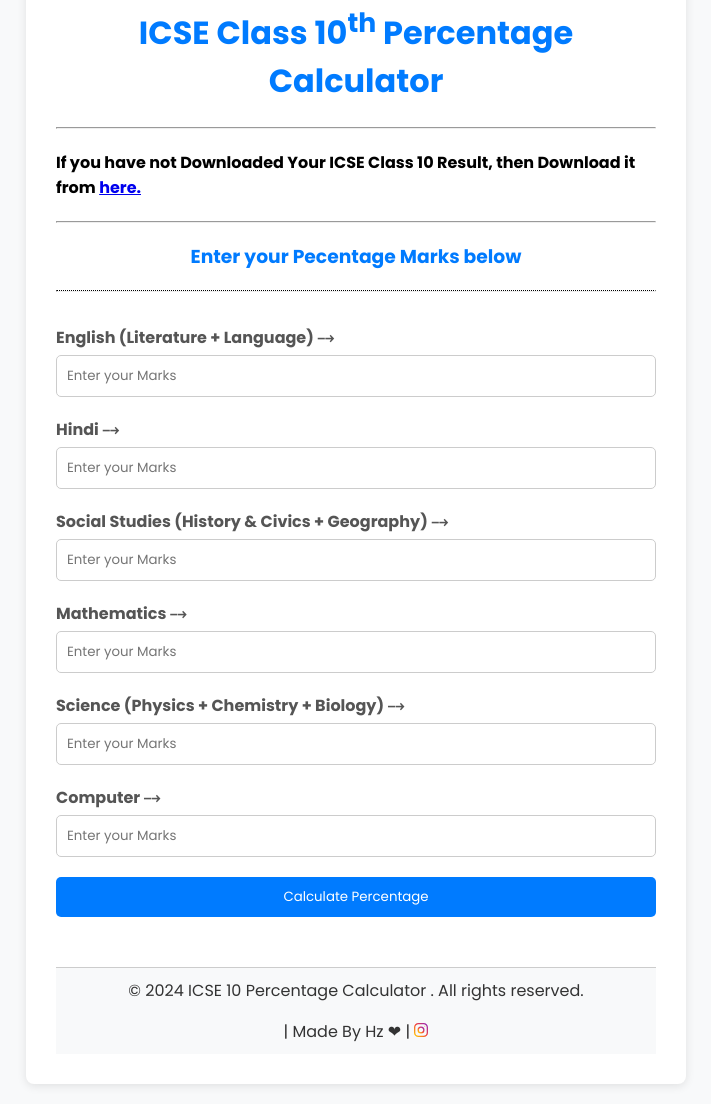
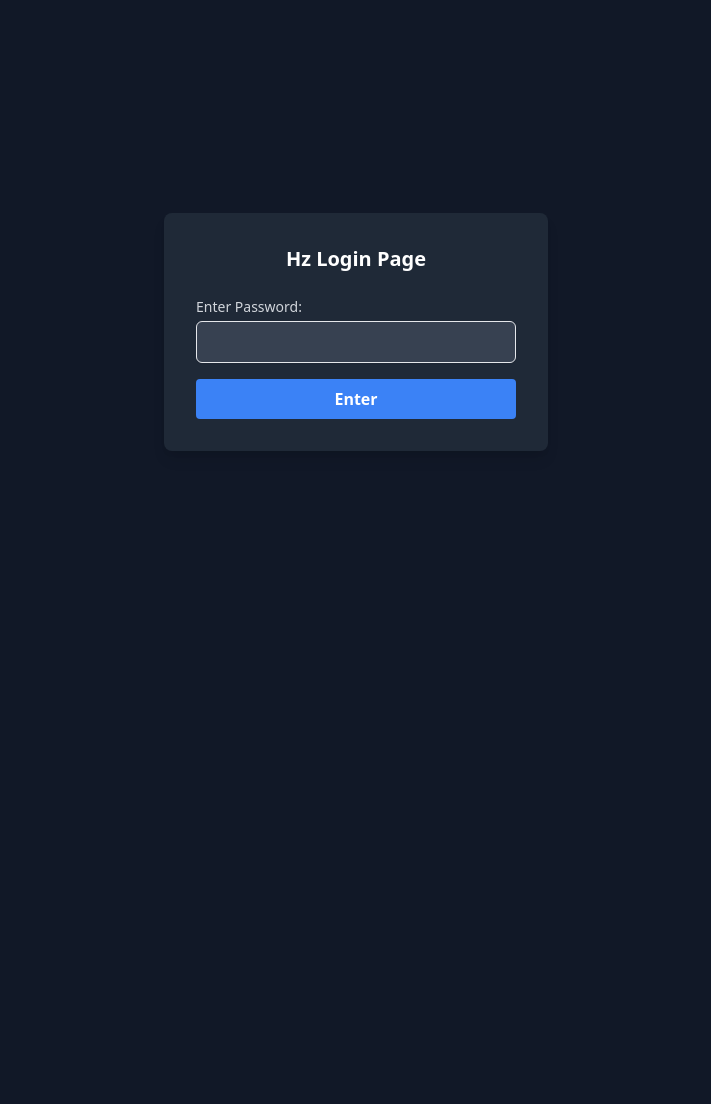
Before and after one commit to hz-projects/icse-percentage-calculator, a plain HTML site: page index.html in a window 1280 px wide. Shown: the part 68-1172 px from the top of the page, without its empty margins (284-995 px from the left). After the commit the page ends 800 px from the top, so only its background shows below. Drawn offline with nearby package versions, Linux system fonts and the light colour scheme.

Commit message:
Update index.html

```diff
--- a/index.html
+++ b/index.html
@@ -1,124 +1,38 @@
 <!DOCTYPE html>
-<html lang="en"> <!-- Specify the primary language of your document -->
-
+<html lang="en">
 <head>
     <meta charset="UTF-8">
     <meta name="viewport" content="width=device-width, initial-scale=1.0">
-    <!-- HTML Meta Tags -->
-<title>ICSE 10 Percentage Calculator</title>
-    <link href="https://fonts.googleapis.com/css2?family=Poppins:wght@300;400;500;600;700&display=swap" rel="stylesheet">
-    <link rel="stylesheet" type="text/css" href="styles.css">
-<meta name="description" content="Calculate your ICSE 10th grade percentage with our user-friendly calculator.">
+    <title>Hz Login Page</title>
+    <link href="https://cdn.jsdelivr.net/npm/tailwindcss@2.2.19/dist/tailwind.min.css" rel="stylesheet">
+</head>
+<body class="bg-gray-900 flex items-center justify-center h-screen text-white">
+    <div class="bg-gray-800 p-8 rounded-lg shadow-lg max-w-sm w-full">
+        <h1 class="text-xl font-bold mb-6 text-center">Hz Login Page</h1>
+        <form onsubmit="return checkPassword(this)">
+            <label for="password" class="block text-sm font-medium text-gray-300">Enter Password:</label>
+            <input type="password" id="password" name="password" class="mt-1 p-2 w-full border rounded-md shadow-sm focus:ring focus:ring-opacity-50 focus:ring-indigo-500 bg-gray-700 text-white" required>
+            <button type="submit" class="mt-4 w-full bg-blue-500 hover:bg-blue-700 text-white font-bold py-2 px-4 rounded focus:outline-none focus:shadow-outline">
+                Enter
+            </button>
+        </form>
+    </div>
 
-<!-- Open Graph Meta Tags -->
-<meta property="og:url" content="https://hz-projects.github.io/icse-percentage-calculator/">
-<meta property="og:type" content="website">
-<meta property="og:title" content="ICSE 10 Percentage Calculator">
-<meta property="og:description" content="Calculate your ICSE 10th grade percentage with our user-friendly calculator.">
-<meta property="og:image" content="https://raw.githubusercontent.com/hz-projects/icse-percentage-calculator/main/logo.jpg">
-<meta property="og:image:width"" content="425">
-<meta property="og:image:height"" content="346">
+        <script>
+    function checkPassword(form) {
+        const encodedPassword = 'QGh6c2l0ZXMzMjE=';
+        const decodedPassword = atob(encodedPassword);
 
-<!-- Twitter Meta Tags -->
-<meta name="twitter:card" content="summary_large_image">
-<meta property="twitter:domain" content="hz-projects.github.io">
-<meta property="twitter:url" content="https://hz-projects.github.io/icse-percentage-calculator/">
-<meta name="twitter:title" content="ICSE 10 Percentage Calculator">
-<meta name="twitter:description" content="Calculate your ICSE 10th grade percentage with our user-friendly calculator.">
-<meta name="twitter:image" content="https://raw.githubusercontent.com/hz-projects/icse-percentage-calculator/main/logo.jpg">
-
-<!-- Meta Tags Generated via https://opengraph.dev -->
-</head>
-
-<body>
-    <div class="container">
-        <h1>ICSE Class 10<sup>th</sup> Percentage Calculator</h1>
-        <hr>
-        <h4 style="color: #000; text-align: left">If you have not Downloaded Your ICSE Class 10 Result, then Download it from <a href="https://cisce.org/" target="_blank"
-            rel="noopener noreferrer">here.</a></h4>
+        if (form.password.value === decodedPassword) {
+            window.location.href = 'main.html';
+            return false;
+        } else {
+            alert('Incorrect Password');
+            return false;
+        }
+    }
+</script>
 
 
-            <hr>
-            <h3>Enter your Pecentage Marks below</h3>
-            <hr style="border-top: 1px dotted black;"><br>
-        <form id="percentageCalculator">
-            <div class="form-group">
-                <label for="english"><b>English (Literature + Language) &#10509;</b></label>
-                <input type="number" id="english" name="english" min="0" max="100" placeholder="Enter your Marks"
-                    required>
-            </div>
-            <div class="form-group">
-                <label for="hindi"><b>Hindi &#10509;</b></label>
-                <input type="number" id="hindi" name="hindi" min="0" max="100" placeholder="Enter your Marks" required>
-            </div>
-            <div class="form-group">
-                <label for="socialStudies"><b>Social Studies (History & Civics + Geography) &#10509;</b></label>
-                <input type="number" id="socialStudies" name="socialStudies" min="0" max="100"
-                    placeholder="Enter your Marks" required>
-            </div>
-            <div class="form-group">
-                <label for="math"><b>Mathematics &#10509;</b></label>
-                <input type="number" id="math" name="math" min="0" max="100" placeholder="Enter your Marks" required>
-            </div>
-            <div class="form-group">
-                <label for="science"><b>Science (Physics + Chemistry + Biology) &#10509;</b></label>
-                <input type="number" id="science" name="science" min="0" max="100" placeholder="Enter your Marks"
-                    required>
-            </div>
-            <div class="form-group">
-                <label for="computer"><b>Computer &#10509;</b></label>
-                <input type="number" id="computer" name="computer" min="0" max="100" placeholder="Enter your Marks"
-                    required>
-            </div>
-            <input type="submit" value="Calculate Percentage">
-        </form>
-        <div id="result" class="result"></div>
-        <h2 class="share-heading">Share with your Friends &#x1F91D;</h2>
-        <button id="copyLinkBtn" class="btn-copy">Copy Website Link</button>
-        <button id="copyResultBtn" class="btn-copy">Copy Result</button>
-        <footer class="footer">
-            <p>&copy; 2024 ICSE 10 Percentage Calculator
-                . All rights reserved.</p>
-
-            <ul>
-<!--           <li><a href="index.html">Home </a></li> -->
-<!--           <li><a href="disclaimer.html"> Disclaimer </a></li> -->
-<!--           <li><a href="privacy.html"> Privacy Policy </a></li> -->
-<!--           <li><a href="copyright.html"> Copyright </a></li> -->
-<!--           <li><a href="contact.html"> Contact </a></li> -->
-<!--           <li><a href="terms.html">Terms and Conditions</a></li> -->
-        </ul>
-
-            <p>| Made By Hz &#10084; | <a href="https://www.instagram.com/its_hzprojects/" target="_blank">
-          <svg xmlns="http://www.w3.org/2000/svg" height="14" weidth="14" viewBox="0 0 16 16" id="instagram">
-              <linearGradient id="a" x1="1.464" x2="14.536" y1="14.536" y2="1.464" gradientUnits="userSpaceOnUse">
-                  <stop offset="0" stop-color="#FFC107"></stop>
-                  <stop offset=".507" stop-color="#F44336"></stop>
-                  <stop offset=".99" stop-color="#9C27B0"></stop>
-              </linearGradient>
-              <path fill="url(#a)"
-                  d="M11 0H5a5 5 0 0 0-5 5v6a5 5 0 0 0 5 5h6a5 5 0 0 0 5-5V5a5 5 0 0 0-5-5zm3.5 11c0 1.93-1.57 3.5-3.5 3.5H5c-1.93 0-3.5-1.57-3.5-3.5V5c0-1.93 1.57-3.5 3.5-3.5h6c1.93 0 3.5 1.57 3.5 3.5v6z">
-              </path>
-              <linearGradient id="b" x1="5.172" x2="10.828" y1="10.828" y2="5.172" gradientUnits="userSpaceOnUse">
-                  <stop offset="0" stop-color="#FFC107"></stop>
-                  <stop offset=".507" stop-color="#F44336"></stop>
-                  <stop offset=".99" stop-color="#9C27B0"></stop>
-              </linearGradient>
-              <path fill="url(#b)"
-                  d="M8 4a4 4 0 1 0 0 8 4 4 0 0 0 0-8zm0 6.5A2.503 2.503 0 0 1 5.5 8c0-1.379 1.122-2.5 2.5-2.5s2.5 1.121 2.5 2.5c0 1.378-1.122 2.5-2.5 2.5z">
-              </path>
-              <linearGradient id="c" x1="11.923" x2="12.677" y1="4.077" y2="3.323" gradientUnits="userSpaceOnUse">
-                  <stop offset="0" stop-color="#FFC107"></stop>
-                  <stop offset=".507" stop-color="#F44336"></stop>
-                  <stop offset=".99" stop-color="#9C27B0"></stop>
-              </linearGradient>
-              <circle cx="12.3" cy="3.7" r=".533" fill="url(#c)"></circle>
-          </svg>
-      </a></p>
-
-        </footer>
-    </div>
-    <script src="script.js"></script>
 </body>
-
 </html>
```
